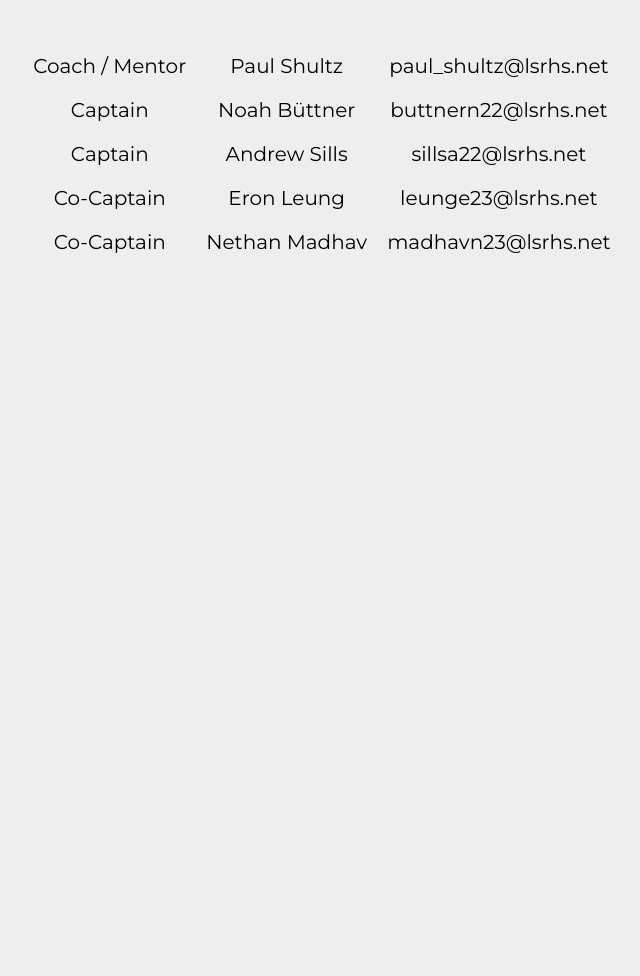
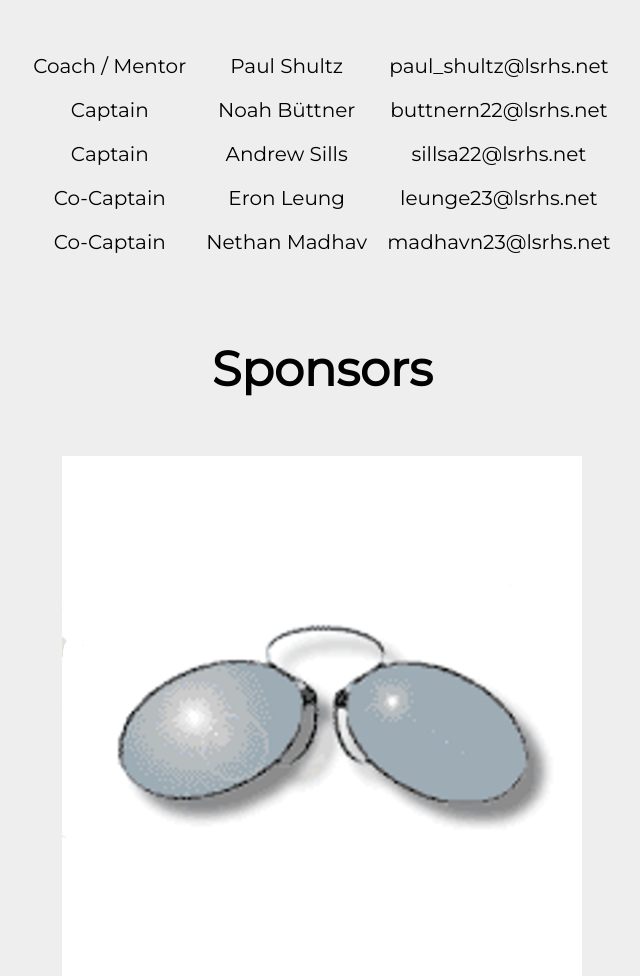
Before and after one commit to Team4169/website, a plain HTML site: page public/index.html in a window 1280 px wide. Shown: the part 1503-2479 px from the top of the page, without its empty margins (318-958 px from the left). Before the commit the page ends 1803 px from the top, so only its background shows below. Drawn offline with Linux system fonts and the light colour scheme; some packages are replaced by stand-ins of ours.

Commit message:
add sponsor images

```diff
--- a/public/index.html
+++ b/public/index.html
@@ -93,6 +93,9 @@
         </table>
         <br>
         <br>
+        <h2>Sponsors</h2>
+        <br>
+        <img src="sponsor1.png" alt="Sponsor1" class="logo"/>
         <script>
             function email(email) {
                 var win = window.open("mailto:" + email, '_blank');
```
Also changed, not shown: public/sponsor1.png (added), public/sudbury_pharmacy_logo2.png (added), 1 other file.
